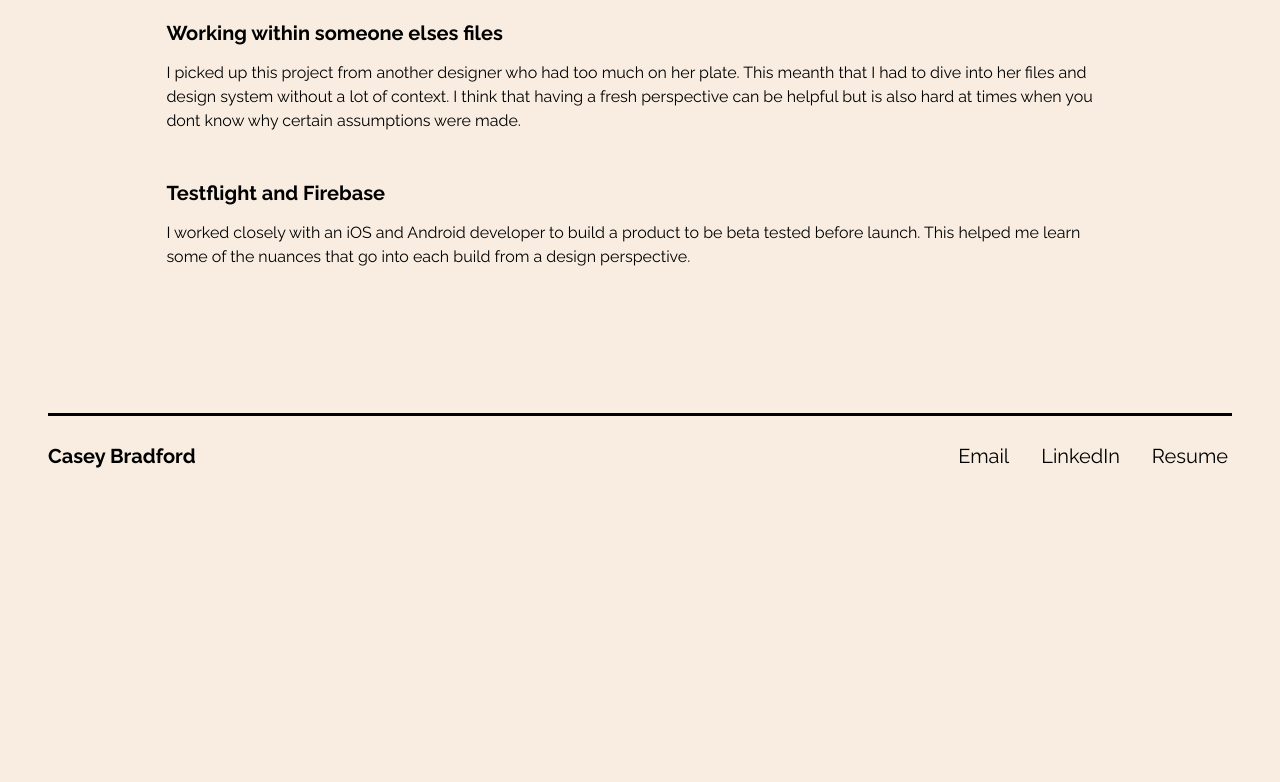
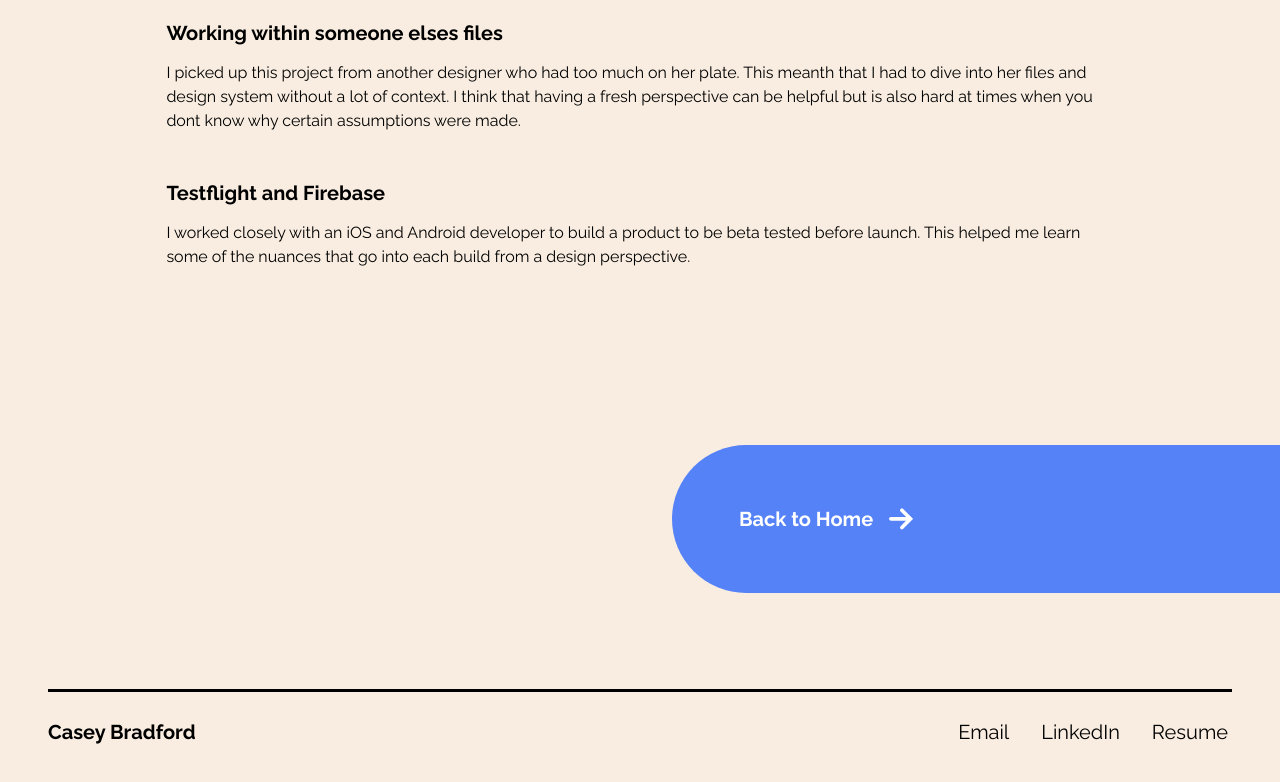
Before and after one commit to hottinet/casey-site-v2, a Next.js app: page /irth in a window 1280 px wide. Shown: the part 4566-5348 px from the top of the page. Before the commit the page ends 5086 px from the top, so only its background shows below. Built offline with nearby package versions, Linux system fonts and the light colour scheme.

Commit message:
any next projet route that points to home will now say 'back to home'

```diff
--- a/src/components/pickles/NextProjectPickle.tsx
+++ b/src/components/pickles/NextProjectPickle.tsx
@@ -1,5 +1,6 @@
 import styled from '@emotion/styled';
 
+import { HOME_ROUTE } from '~/constants/routing';
 import { Color } from '~/typings/theme';
 
 import Arrow from '../icons/Arrow';
@@ -51,7 +52,7 @@ const NextProjectPickle: React.FC<NextProjectPickleProps> = ({
   <LinkPickle className={className} color={color} origin="right">
     <PickleLink href={nextProjectPath} internal noHoverStyles>
       <Heading bold mb={0}>
-        Next Project
+        {nextProjectPath === HOME_ROUTE ? 'Back to Home' : 'Next Project'}
       </Heading>
       <ArrowIcon title="Next project arrow" titleId="next-project-arrow" />
     </PickleLink>
--- a/src/constants/routing.ts
+++ b/src/constants/routing.ts
@@ -16,4 +16,5 @@ export const NEXT_ROUTE_MAP: Record<string, string> = {
   [CUSTOMER_DISCOVERY_ROUTE]: CORE_SESSIONS,
   [CORE_SESSIONS]: CORE_COMPONENT_LIBRARY_ROUTE,
   [CORE_COMPONENT_LIBRARY_ROUTE]: IRTH_ROUTE,
+  [IRTH_ROUTE]: HOME_ROUTE,
 };
```
